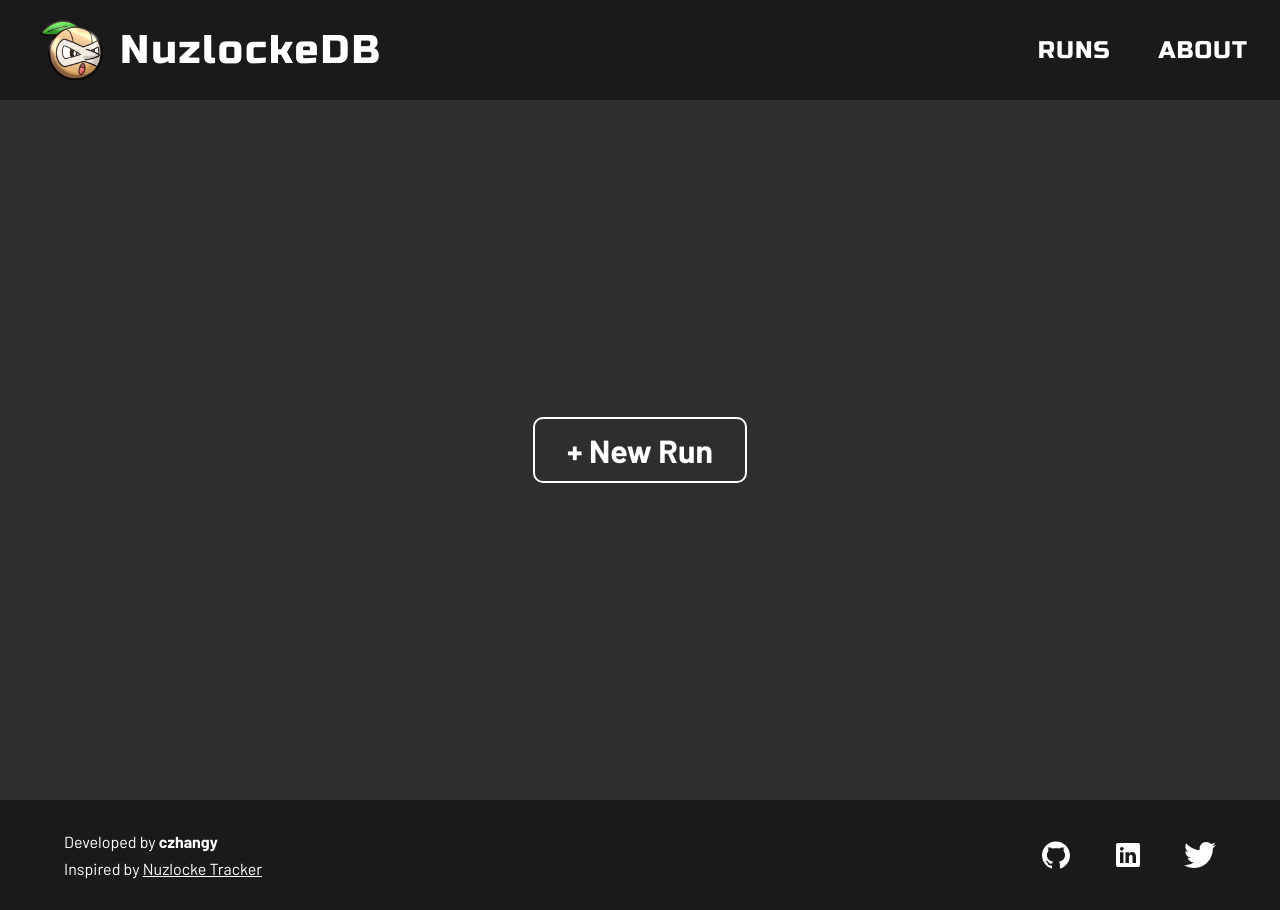
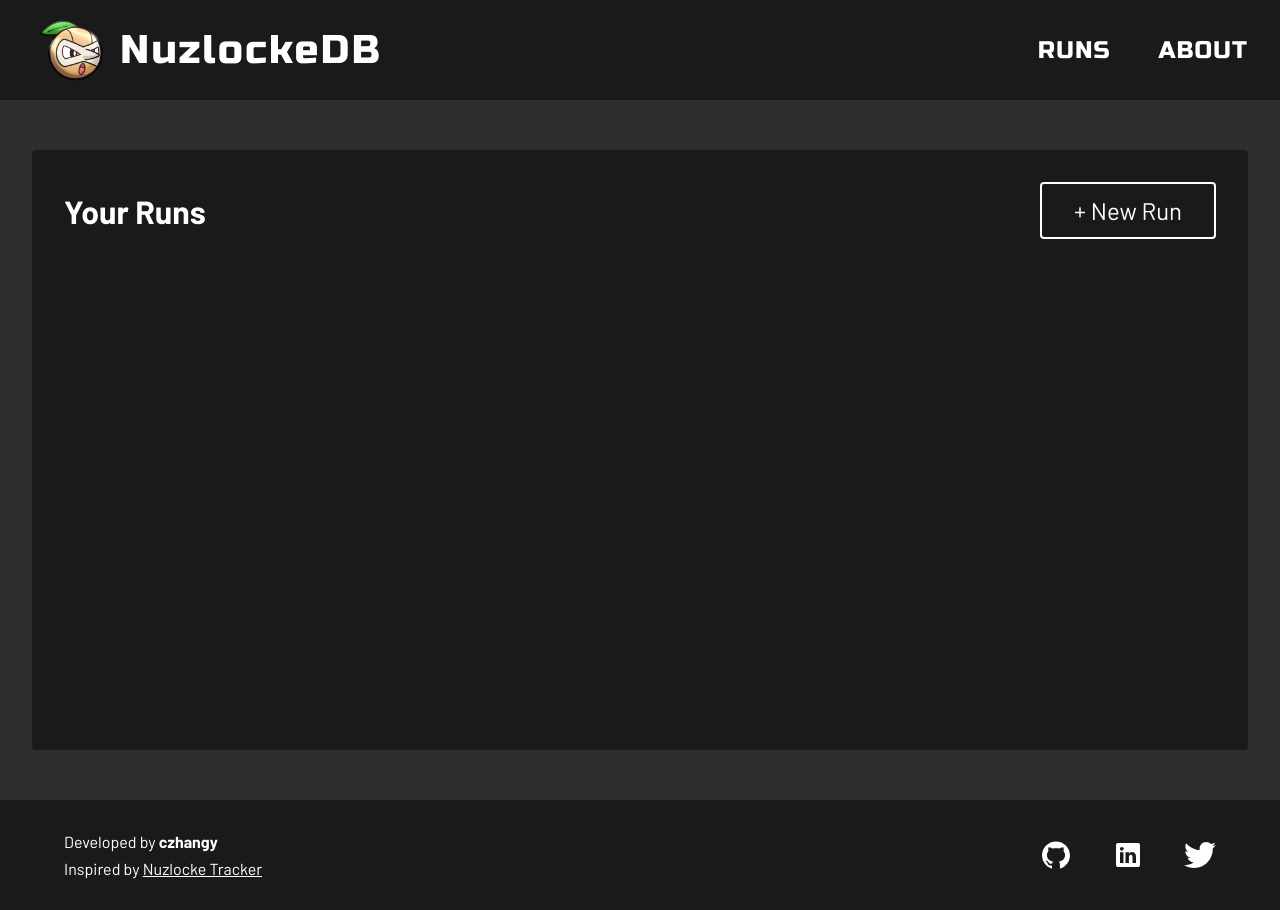
Before and after one commit to czhangy/nuzdocs, a Next.js app: page / in a window 1280 px wide. Built offline with nearby package versions, Linux system fonts and the light colour scheme.

Commit message:
Add error message to create run modal

```diff
--- a/src/components/CreateRun/CreateRun.module.scss
+++ b/src/components/CreateRun/CreateRun.module.scss
@@ -4,6 +4,7 @@
     align-items: center;
     display: flex;
     flex-direction: column;
+    width: 400px;
 
     .create-header {
         font-size: 2rem;
@@ -29,6 +30,13 @@
             }
         }
 
+        .error {
+            color: constants.$error-color;
+            font-size: 0.9rem;
+            margin-top: 0.5rem;
+            width: 100%;
+        }
+
         .submit-button {
             border: 2px solid constants.$text-color;
             border-radius: 5px;
--- a/src/components/CreateRun/CreateRun.tsx
+++ b/src/components/CreateRun/CreateRun.tsx
@@ -16,6 +16,7 @@ const CreateRun: React.FC = () => {
             let runs: string[] = JSON.parse(storedRuns);
             if (runs.includes(name)) {
                 setNameError(true);
+                return;
             } else {
                 runs.push(name);
                 localStorage.setItem("runs", JSON.stringify(runs));
@@ -43,6 +44,14 @@ const CreateRun: React.FC = () => {
                     value={name}
                     onChange={(e) => setName(e.target.value)}
                 />
+                {nameError ? (
+                    <p className={styles.error}>
+                        This name is already being used, please choose another
+                        one.
+                    </p>
+                ) : (
+                    ""
+                )}
                 <button
                     className={styles["submit-button"]}
                     disabled={name.length === 0}
--- a/src/components/HomePage/HomePage.module.scss
+++ b/src/components/HomePage/HomePage.module.scss
@@ -1,16 +1,42 @@
 @use "@/styles/constants";
 
 .home-page {
-    .new-button {
-        border: 2px solid constants.$text-color;
-        border-radius: 10px;
-        font-size: 2rem;
-        font-weight: bold;
-        padding: 0.75rem 2rem;
+    align-items: center;
+    display: flex;
+    flex-direction: column;
+    width: 100%;
 
-        &:hover {
-            background: constants.$text-color;
-            color: constants.$bg-color;
+    .runs {
+        background-color: constants.$accent-color;
+        border-radius: 4px;
+        height: 600px;
+        padding: 2rem;
+        width: 100%;
+
+        .header {
+            align-items: center;
+            display: flex;
+            justify-content: space-between;
+
+            .title {
+                font-size: 2rem;
+                font-weight: bold;
+                text-align: center;
+            }
+
+            .new-button {
+                border: 2px solid constants.$text-color;
+                border-radius: 4px;
+                font-size: 1.5rem;
+                padding: 0.75rem 2rem;
+            }
         }
     }
 }
+
+@media screen and (hover: hover) {
+    .new-button:hover {
+        background: constants.$text-color;
+        color: constants.$bg-color;
+    }
+}
--- a/src/components/HomePage/HomePage.tsx
+++ b/src/components/HomePage/HomePage.tsx
@@ -1,19 +1,30 @@
 import styles from "./HomePage.module.scss";
 
-import { useState } from "react";
+import { useEffect, useState } from "react";
 
 import CreateRun from "@/components/CreateRun/CreateRun";
 import Modal from "@/components/Modal/Modal";
 
 const HomePage: React.FC = () => {
     const [createRunOpen, setCreateRunOpen] = useState<boolean>(false);
+    const [resetFlag, setResetFlag] = useState<number>(0);
+    const [runs, setRuns] = useState<string[]>([]);
 
     const closeCreateRunModal = () => {
-        const form: HTMLFormElement | null =
-            document.querySelector("#create-form");
-        setTimeout(() => form?.reset(), 500);
+        // Hacky way to reset the modal contents on close
+        setTimeout(() => {
+            setResetFlag((resetFlag + 1) % 2);
+        }, 500);
         setCreateRunOpen(false);
     };
+
+    // Fetch existing runs from local storage to display in list
+    useEffect(() => {
+        const storedRuns = localStorage.getItem("runs");
+        if (storedRuns) {
+            setRuns(JSON.parse(storedRuns));
+        }
+    }, []);
 
     return (
         <>
@@ -22,9 +33,12 @@ const HomePage: React.FC = () => {
                 onClose={closeCreateRunModal}
                 open={createRunOpen}
             >
-                <CreateRun />
+                <CreateRun key={resetFlag} />
             </Modal>
             <div className={styles["home-page"]}>
+                <div className={styles.runs}>
+                    <div className={styles.header}>
+                        <h2 className={styles.title}>Your Runs</h2>
                         <button
                             className={styles["new-button"]}
                             onClick={() => setCreateRunOpen(true)}
@@ -32,6 +46,9 @@ const HomePage: React.FC = () => {
                             + New Run
                         </button>
                     </div>
+                    {runs.length > 0 ? "" : ""}
+                </div>
+            </div>
         </>
     );
 };
--- a/src/pages/index.tsx
+++ b/src/pages/index.tsx
@@ -5,12 +5,12 @@ import type { NextPage } from "next";
 
 const Home: NextPage = () => {
     return (
-        <div>
+        <>
             <Head>
                 <title>NuzlockeDB</title>
             </Head>
             <HomePage />
-        </div>
+        </>
     );
 };
 
--- a/src/styles/_constants.scss
+++ b/src/styles/_constants.scss
@@ -12,6 +12,7 @@ $svg-color: invert(100%) sepia(0%) saturate(7500%) hue-rotate(208deg)
 $svg-hover-color: invert(41%) sepia(10%) saturate(3132%) hue-rotate(68deg)
     brightness(116%) contrast(88%);
 $text-color: #ffffff;
+$error-color: red;
 
 // Dimensions
 $mobile-navbar-height: 150px;
```
Lines whose indentation alone changed are shown as unchanged.
